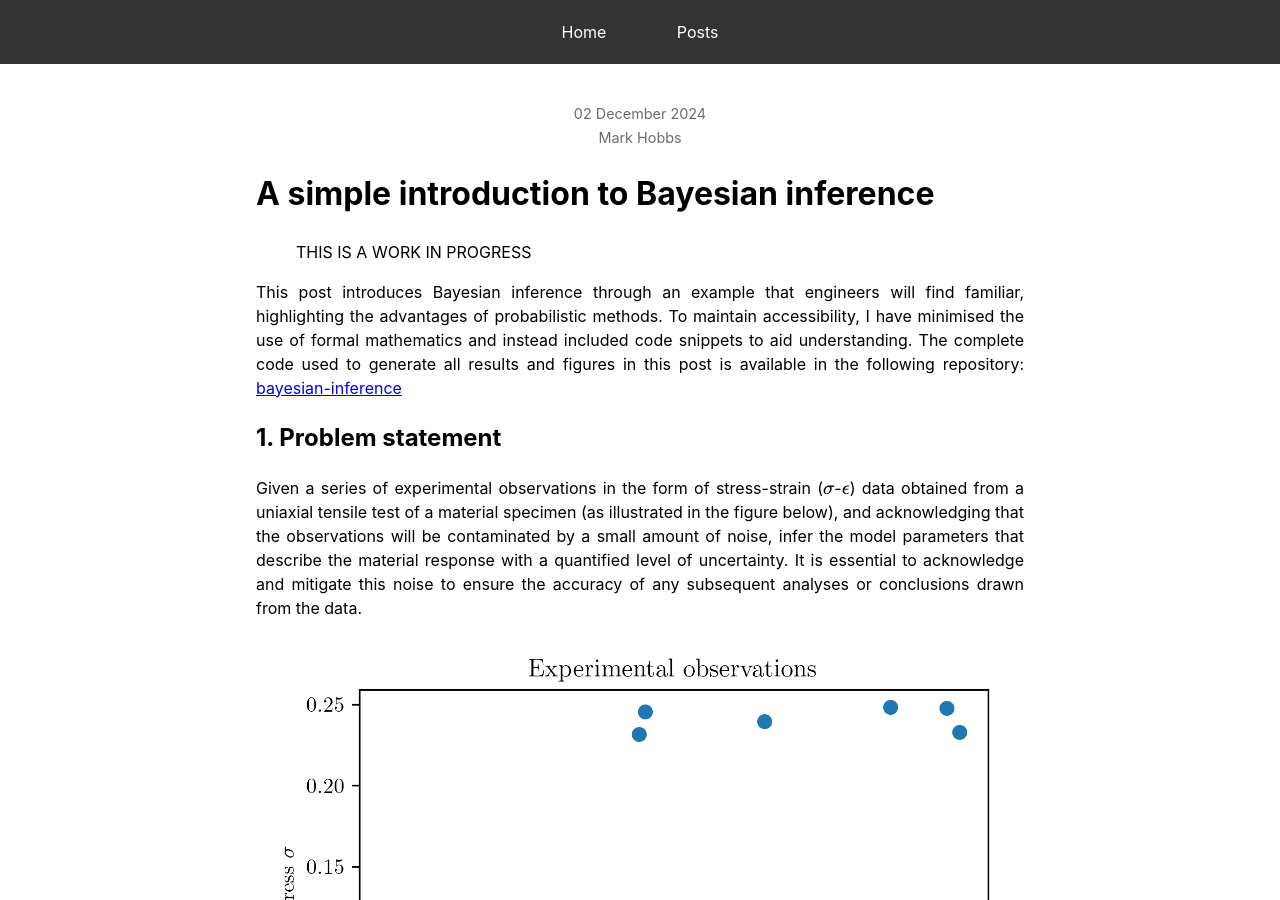
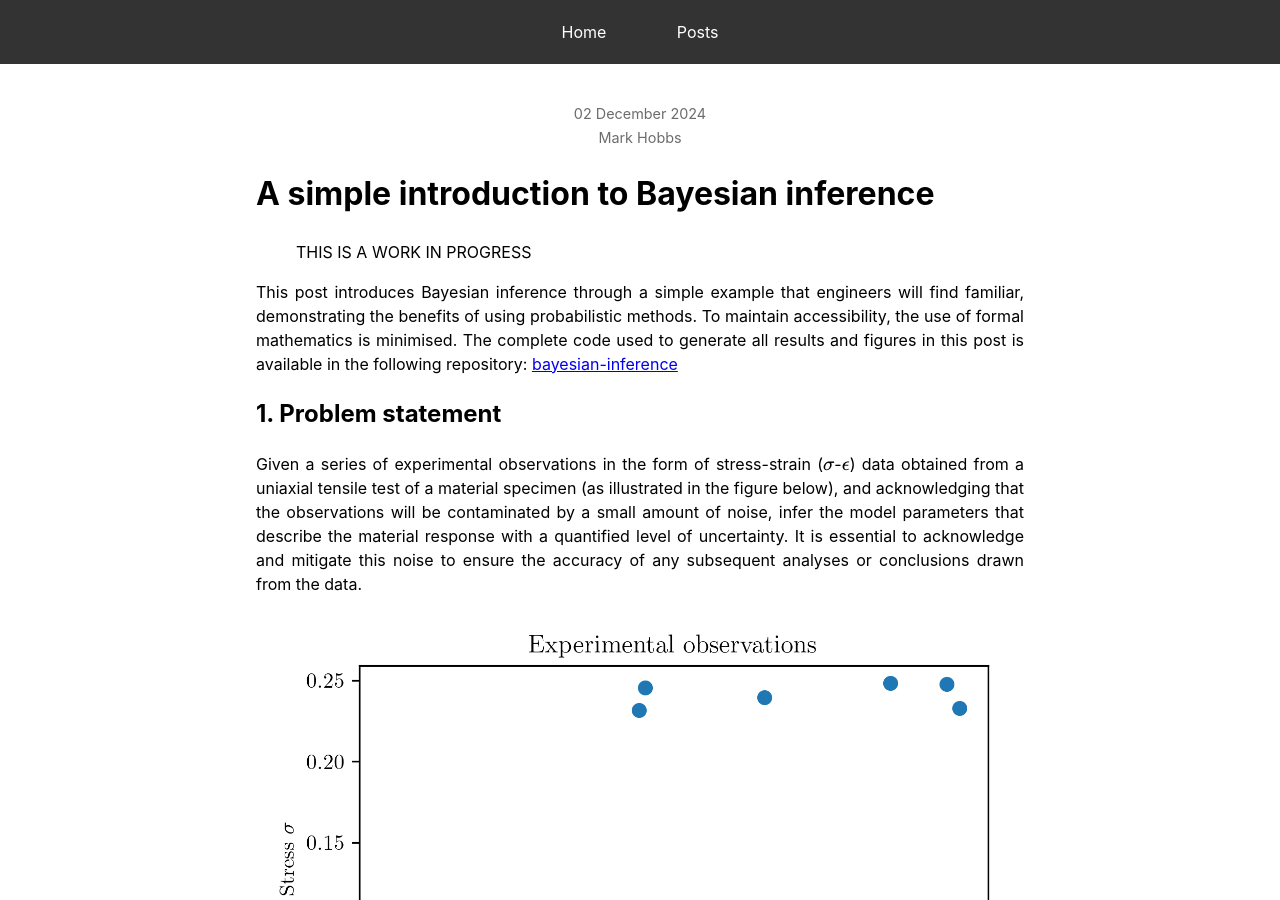
Before and after one commit to mark-hobbs/mark-hobbs.github.io, a Jekyll site: the page built from _posts/2024-12-02-bayesian-inference.md, in a window 1280 px wide and 900 px high. Built offline with Jekyll 4.4.1, drawn with Linux system fonts in a browser that asks for light colours; formulas are drawn with MathJax 3.

Commit message:
General updates

```diff
--- a/_posts/2024-12-02-bayesian-inference.md
+++ b/_posts/2024-12-02-bayesian-inference.md
@@ -6,7 +6,7 @@ title: A simple introduction to Bayesian inference
 
 > THIS IS A WORK IN PROGRESS
 
-This post introduces Bayesian inference through an example that engineers will find familiar, highlighting the advantages of probabilistic methods. To maintain accessibility, I have minimised the use of formal mathematics and instead included code snippets to aid understanding. The complete code used to generate all results and figures in this post is available in the following repository: [bayesian-inference](https://github.com/mark-hobbs/articles/tree/main/bayesian-inference)
+This post introduces Bayesian inference through a simple example that engineers will find familiar, demonstrating the benefits of using probabilistic methods. To maintain accessibility, the use of formal mathematics is minimised. The complete code used to generate all results and figures in this post is available in the following repository: [bayesian-inference](https://github.com/mark-hobbs/articles/tree/main/bayesian-inference)
 
 ## 1. Problem statement
 
```
